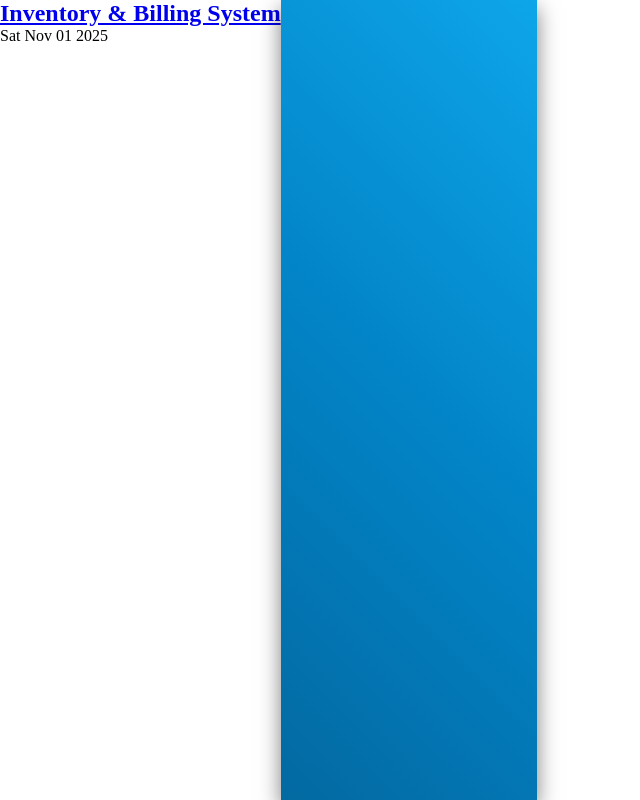
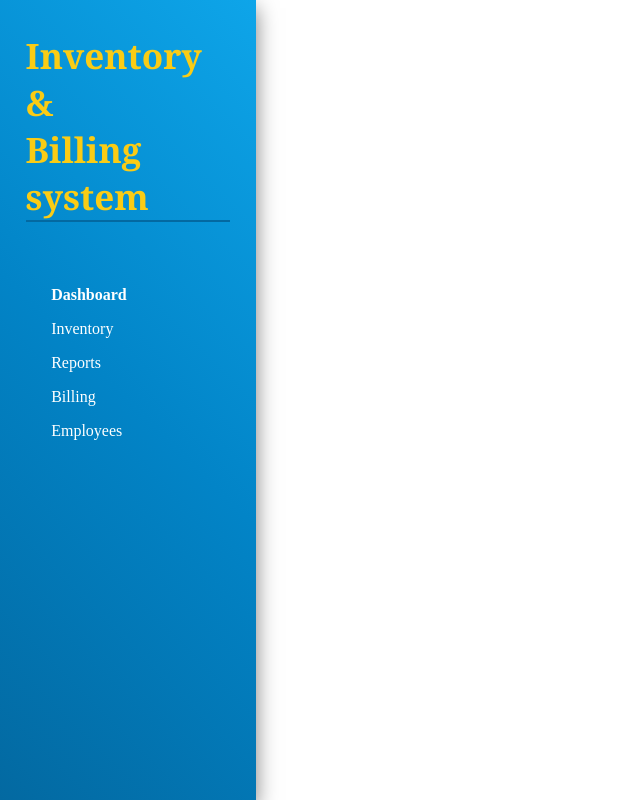
Before and after one commit to SachinBartaula/Inventory-and-Billing-System, a PHP site: page /a_dashboard.html in a window 1280 px wide. Shown: the whole page, without its empty margins (0-640 px from the left). Run offline with PHP 8.4, Linux system fonts and the light colour scheme.

Commit message:
admin pages created

```diff
--- a/Styles.css
+++ b/Styles.css
@@ -7,14 +7,16 @@ body{
     width:100vw;
     display: flex;
 }
+/* --------------------- sidebar css login page ---------------------- */
  .sidebar {
     height: 100vh;
     width: 20vw;
     background: linear-gradient(45deg, #0369A1, #0284C7, #0EA5E9);
     box-shadow: 0 8px 20px rgba(0, 0, 0, 0.5);
+
 }
 
-.sidebar #title {
+.sidebar #logo {
     color: #FACC15;
     margin-top: 4vh;
     margin-left: 2vw;
@@ -27,9 +29,28 @@ body{
     transition:0.8s;
 }
 
-#title:hover{
+#logo:hover{
     transform: scale(0.90);
 }
+.page-contanier{
+    margin-top: 5vw;
+}
+.page-contanier ul li a{
+    text-decoration:none ;
+    color:white;
+}
+.page-contanier ul li{
+   list-style-type: none;
+    margin-top: 2vh;
+    margin-left: 2vw;
+    margin-right: 2vw;
+    padding-left: 2vw;
+    transition: 1s;
+}
+.page-contanier ul li:hover{
+    transform: scale(1.2);
+}
+/* -------------------------- contanier -------------------------------------- */
 .container{
     height: 100vh;
     width:80vw;
@@ -37,19 +58,20 @@ body{
     justify-content: center;
     align-items: center;
 }
-
+/*------------------------- Login page css ------------------------------*/
 .form {
 
     border-radius: 15px;
     width: fit-content;
-    background-color: #E0F2FE; /* Light Blue Form */
+    background-color: #E0F2FE;
     padding: 30px;
     overflow: hidden;
-    box-shadow: 0 8px 20px rgba(0, 0, 0, 0.15); /* soft shadow */
+    box-shadow: 0 8px 20px rgba(0, 0, 0, 0.15);
+    margin-right: 10vw;
 }
 
 .form h1 {
-    color: #1E293B; /* Dark Slate Text */
+    color: #1E293B;
     font-family: 'Courier New', Courier, monospace;
     display: flex;
     justify-content: center;
@@ -59,7 +81,7 @@ body{
 label {
     font-size: 20px;
     font-family: 'Gill Sans', 'Gill Sans MT', Calibri, 'Trebuchet MS', sans-serif;
-    color: #1E293B; /* Dark Slate Text */
+    color: #1E293B;
 }
 
 input[type="text"],
@@ -83,7 +105,7 @@ input[type="password"]:active{
 }
 
 .button {
-    background-color: #38BDF8; /* Sky Blue */
+    background-color: #38BDF8;
     color: #FFFFFF;
     border: none;
     padding: 12px 20px;
--- a/a_dashboard.html
+++ b/a_dashboard.html
@@ -4,21 +4,26 @@
 <head>
     <meta charset="UTF-8">
     <meta name="viewport" content="width=device-width, initial-scale=1.0">
-    <title>Document</title>
+    <title>IBS</title>
+    <!-- <link rel="stylesheet" href="Styles.css"> -->
     <link rel="stylesheet" href="Styles.css?v=<?php echo time(); ?>">
     <script src="main.js"></script>
 </head>
 
 <body>
-    <nav>
-        <a href="#">
-            <h2 id="logo">Inventory & Billing System</h2>
-        </a>
-        <div id="time"></div>
-    </nav>
+
+    <div class="sidebar">
+        <h2 id="logo">Inventory &<br>Billing system</h2>
+        <div class="page-contanier">
+            <ul>
+                <li><b><a href="a_dashboard.html">Dashboard</a></b></li>
+                <li><a href="">Inventory</a></li>
+                <li><a href="">Reports</a></li>
+                <li><a href="">Billing</a></li>
+                <li><a href="">Employees</a></li>
+            </ul>
+        </div>
+    </div>
 </body>
-<div class="sidebar">
-
-</div>
 
 </html>
--- a/index.php
+++ b/index.php
@@ -13,7 +13,7 @@
 <body>
 
     <div class="sidebar">
-        <h2 id="title">Inventory &<br>Billing system</h2>
+        <h2 id="logo">Inventory &<br>Billing system</h2>
 </div>
     <div class="container">
         <div class="form">
--- a/main.js
+++ b/main.js
@@ -1,5 +1,10 @@
-window.onload = function() {
-let datetime= new   Date();
-let date_time=datetime.toDateString();
-document.getElementById("time").innerHTML=(date_time);
- }
+window.onload=function(){
+    function clock() {
+        var time = new Date();
+        document.getElementById("hrs").innerHTML = time.getHours() + ":";
+        document.getElementById("min").innerHTML = time.getMinutes() + ":";
+        document.getElementById("sec").innerHTML = time.getSeconds();
+    }
+    clock();
+    setInterval(clock, 1000);
+}
```
Also changed, not shown: a_billing.html (added), a_employee.html (added), a_inventory.html (added), a_reports.html (added).
